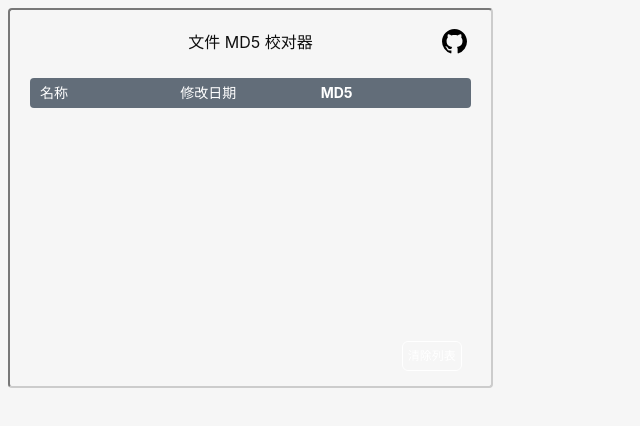
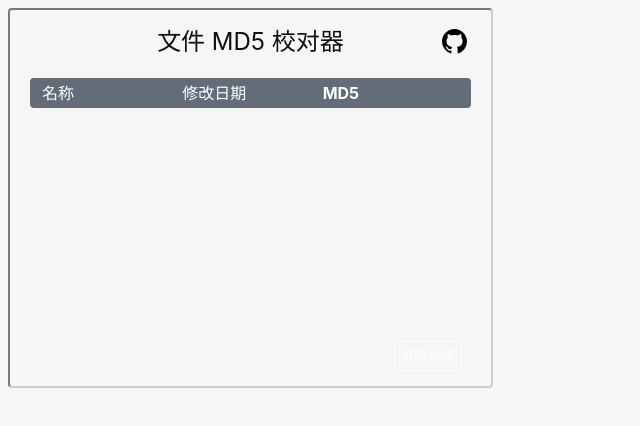
Before and after one commit to initialencounter/RainWarm, a Vue app: page / in a window 1280 px wide. Shown: the top 426 px of the page, without its empty margins (0-640 px from the left). Built offline with nearby package versions, Linux system fonts and the light colour scheme.

Commit message:
feat: adjust css

```diff
--- a/src/App.vue
+++ b/src/App.vue
@@ -103,7 +103,7 @@ function handleClearList() {
             d="M8 0c4.42 0 8 3.58 8 8a8.013 8.013 0 0 1-5.45 7.59c-.4.08-.55-.17-.55-.38 0-.27.01-1.13.01-2.2 0-.75-.25-1.23-.54-1.48 1.78-.2 3.65-.88 3.65-3.95 0-.88-.31-1.59-.82-2.15.08-.2.36-1.02-.08-2.12 0 0-.67-.22-2.2.82-.64-.18-1.32-.27-2-.27-.68 0-1.36.09-2 .27-1.53-1.03-2.2-.82-2.2-.82-.44 1.1-.16 1.92-.08 2.12-.51.56-.82 1.28-.82 2.15 0 3.06 1.86 3.75 3.64 3.95-.23.2-.44.55-.51 1.07-.46.21-1.61.55-2.33-.66-.15-.24-.6-.83-1.23-.82-.67.01-.27.38.01.53.34.19.73.9.82 1.13.16.45.68 1.31 2.69.94 0 .67.01 1.3.01 1.49 0 .21-.15.45-.55.38A7.995 7.995 0 0 1 0 8c0-4.42 3.58-8 8-8Z"></path>
       </svg>
     </a>
-    <p> 文件 MD5 校对器 </p>
+    <p style="font-size: 24px"> 文件 MD5 校对器 </p>
     <br>
     <div class="header">
       <div class="cell-name">名称</div>
@@ -174,7 +174,7 @@ function handleClearList() {
   position: absolute;
   bottom: 4%;
   right: 4%;
-  font-size: 12px;
+  font-size: 14px;
   padding: 0 5px;
 }
 
@@ -189,7 +189,7 @@ function handleClearList() {
   padding: 10px;
   width: 100%;
   height: 30px;
-  font-size: 14px;
+  font-size: 16px;
   font-weight: bold;
   display: flex;
   align-items: center;
@@ -203,6 +203,7 @@ function handleClearList() {
 
 .cell-name {
   float: left;
+  padding: 2px;
   width: 100%;
   overflow: hidden;
   text-overflow: ellipsis;
@@ -231,11 +232,10 @@ function handleClearList() {
   display: flex;
   align-items: center;
   justify-content: space-between;
-  padding: 10px;
   width: 100%;
-  height: 30px;
+  height: 25px;
   color: #77ce62;
-  font-size: 12px;
+  font-size: 14px;
   margin: 2px 0;
   border-radius: 4px;
 }
```
